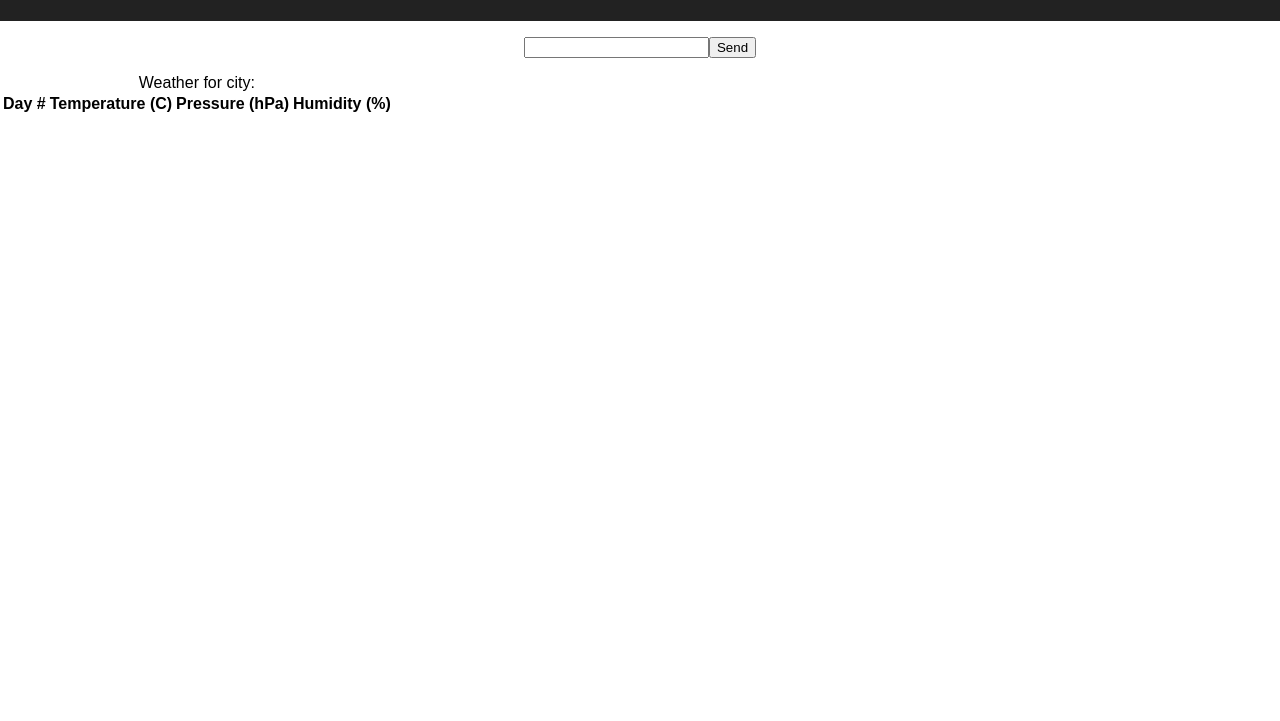
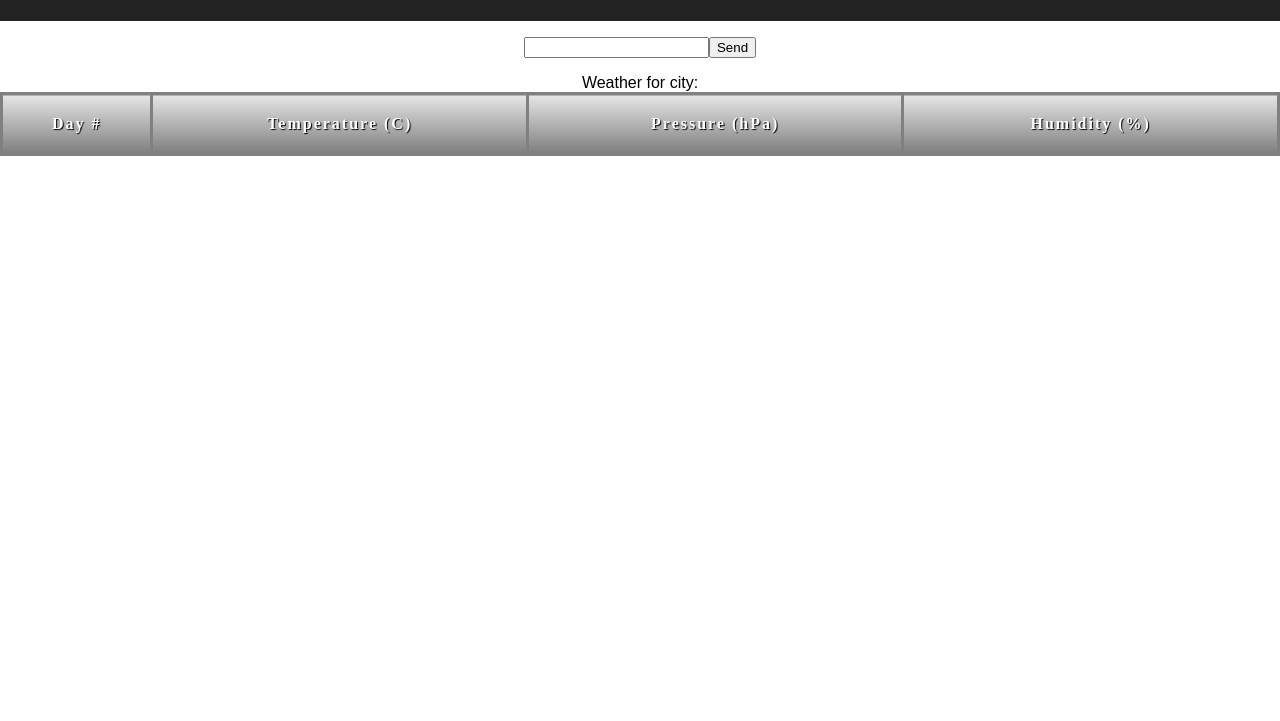
Before and after one commit to segatank/weather_adjutant, a React app: page / in a window 1280 px wide. Shown: the part 79-800 px from the top of the page. Built offline with nearby package versions, Linux system fonts and the light colour scheme; a web font is replaced by a local one.

Commit message:
added some basic styling for table, removed some unused code lines

```diff
--- a/public/index.html
+++ b/public/index.html
@@ -4,12 +4,14 @@
     <meta charset="utf-8">
     <meta name="viewport" content="width=device-width, initial-scale=1, shrink-to-fit=no">
     <meta name="theme-color" content="#000000">
+    <link href='https://fonts.googleapis.com/css?family=KoHo' rel='stylesheet' type='text/css'>
     <!--
       manifest.json provides metadata used when your web app is added to the
       homescreen on Android. See https://developers.google.com/web/fundamentals/engage-and-retain/web-app-manifest/
     -->
     <link rel="manifest" href="%PUBLIC_URL%/manifest.json">
-    <link rel="shortcut icon" href="%PUBLIC_URL%/favicon.ico">
+    <link rel="shortcut icon" href="%PUBLIC_URL%/sun.png">
+
     <!--
       Notice the use of %PUBLIC_URL% in the tags above.
       It will be replaced with the URL of the `public` folder during the build.
--- a/src/components/SingleDayWeather.js
+++ b/src/components/SingleDayWeather.js
@@ -1,15 +1,11 @@
 import React, { Component, Fragment } from 'react';
-import { connect } from "react-redux";
 
-const FROM_KELVIN_TO_Celsius = 273;
+const FROM_KELVIN_TO_CELSIUS = 273;
 const convertToCelcius = (kelvin) => {
-  return kelvin - FROM_KELVIN_TO_Celsius
+  return kelvin - FROM_KELVIN_TO_CELSIUS
 }
 
 class SingleDayWeather extends Component {
-  constructor(props) {
-      super(props);
-  }
 
   getAverageResults () {
     return  {
--- /dev/null
+++ b/src/components/WeatherUnit.css
@@ -0,0 +1,66 @@
+
+.Weather-data-table {
+
+}
+
+table {
+  table-layout: fixed;
+  width: 100%;
+  border-collapse: collapse;
+  border: 3px solid steelblue;
+}
+
+thead th:nth-child(1) {
+  width: 10%;
+}
+
+thead th:nth-child(2) {
+  width: 30%;
+}
+
+thead th:nth-child(3) {
+  width: 30%;
+}
+
+thead th:nth-child(4) {
+  width: 30%;
+}
+
+th, td {
+  padding: 20px;
+}
+
+
+html {
+  font-family: 'helvetica neue', helvetica, arial, sans-serif;
+}
+
+thead th, tfoot th {
+  font-family: 'KoHo';
+}
+
+th {
+  letter-spacing: 2px;
+}
+
+td {
+  letter-spacing: 1px;
+}
+
+tbody td {
+  text-align: center;
+}
+
+/* tfoot th {
+  text-align: right;
+} */
+
+thead, tfoot {
+  color: white;
+  text-shadow: 1px 1px 1px black;
+}
+
+thead th, tfoot th, tfoot td {
+  background: linear-gradient(to bottom, rgba(0,0,0,0.1), rgba(0,0,0,0.5));
+  border: 3px solid grey;
+}
--- a/src/components/WeatherUnit.js
+++ b/src/components/WeatherUnit.js
@@ -1,14 +1,12 @@
 import React, { Component, Fragment } from 'react';
 import { connect } from "react-redux";
 import SingleDayWeather from './SingleDayWeather';
-
+import './WeatherUnit.css';
 
 class WeatherUnit extends Component {
 
   renderWeather(cityData) {
     console.log(cityData)
-    const name = cityData.city.name;
-
     const weatherDataFromApi = cityData.list;
     const daysCluster = [];
     const NUMBER_OF_DAYS = 5;
@@ -58,7 +56,7 @@ class WeatherUnit extends Component {
           ?
           <div>{NO_CITY_NAME}</div>
           :
-          <table className="table table-hover">
+          <table className="Weather-data-table">
             <caption>Weather for {} city:</caption>
             <thead>
               <tr>
--- a/src/reducers/RootReducer.js
+++ b/src/reducers/RootReducer.js
@@ -1,19 +1,12 @@
 import { FETCH_WEATHER } from '../actions/ActionTypes'
 
-export const initialState = {
-  temp: 20,
-  cloudiness: 'sunny',
-  wind: '100m',
-  preassure: 'a lot'
-}
 
-//export function rootReducer (state = initialState, action) {  //old
 export function rootReducer (state = [], action) {
   switch(action.type) {
     case FETCH_WEATHER:
-      return [action.payload, ...state];
+      return [action.payload, ...state]
     default:
-      return state;
+      return state
   }
   return state
 }
--- a/src/store/ConfigureStore.js
+++ b/src/store/ConfigureStore.js
@@ -1,8 +1,7 @@
 import { createStore } from 'redux';
-import { rootReducer, initialState } from '../reducers/RootReducer'
+import { rootReducer } from '../reducers/RootReducer'
 
 
-//const store = createStore(rootReducer, initialState);
 const store = createStore(rootReducer);
 
 export default store;
```
Also changed, not shown: public/favicon.ico (deleted), public/sun.png (added), src/components/style.css (deleted).
